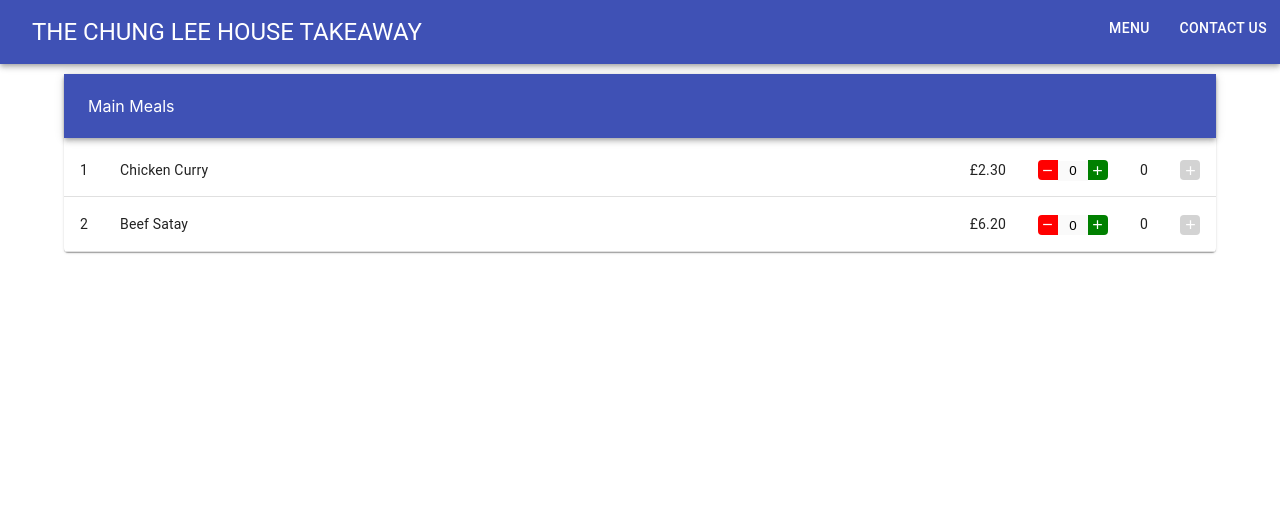
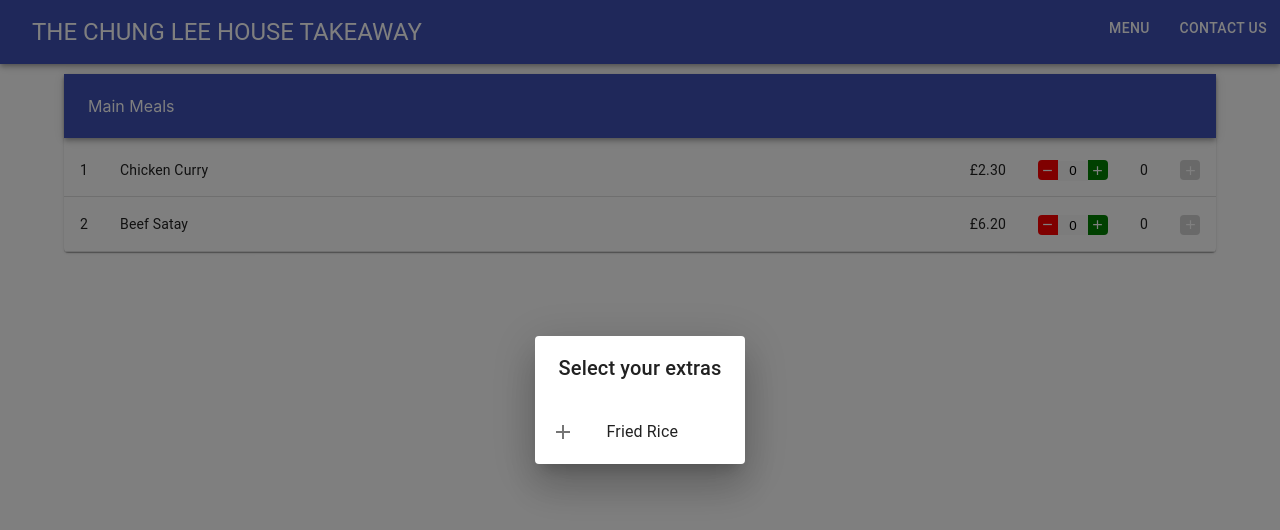
Before and after one commit to JK-Chung/takeaway_menu, a React (Create React App) app: page / in a window 1280 px wide. Both pictures are taken after a click on the button 1190 px from the left and 170 px from the top of the page. Shown: the top 530 px of the page. Built offline with nearby package versions, Linux system fonts and the light colour scheme.

Commit message:
Added a FoodExtrasDialog component
Signed-off-by: Jee Ken Chung <chungjeeken@gmail.com>

```diff
--- a/src/Components/FoodItem.js
+++ b/src/Components/FoodItem.js
@@ -5,6 +5,7 @@ import TableRow from '@material-ui/core/TableRow';
 
 import CounterTextField from "./CounterTextField/CounterTextField";
 import AddButton from "./Components/AddButton";
+import FoodExtrasDialog from "./Layout/FoodExtrasDialog";
 
 const generateTotalPriceUIComponent = (foodItem, quantity) => {
     return (
@@ -17,6 +18,7 @@ const generateTotalPriceUIComponent = (foodItem, quantity) => {
 export default props => {
     const {id, name, price} = props.foodItem;
     const [quantity, setQuantity] = React.useState(0);
+    const [isDialogOpen, setIsDialogOpen] = React.useState(false);
 
     const tableCellStyle = {
         "white-space": "nowrap"
@@ -30,7 +32,8 @@ export default props => {
                 <CounterTextField callbackToReceiveCounter={ setQuantity }/>
             </TableCell>
             <TableCell>{quantity}</TableCell>
-            <TableCell><AddButton style={{"backgroundColor": quantity === 0 ? "lightgray" : "blue"}}/></TableCell>
+            <TableCell><AddButton onClick={() => setIsDialogOpen(true)} style={{"backgroundColor": quantity === 0 ? "lightgray" : "blue"}}/></TableCell>
+            <FoodExtrasDialog open={isDialogOpen} onClose={() => setIsDialogOpen(false)}/>
         </TableRow>
     )
 }
--- /dev/null
+++ b/src/Components/Layout/FoodExtrasDialog.js
@@ -0,0 +1,26 @@
+import React from "react";
+import List from '@material-ui/core/List';
+import ListItem from '@material-ui/core/ListItem';
+import ListItemText from '@material-ui/core/ListItemText';
+import DialogTitle from '@material-ui/core/DialogTitle';
+import Dialog from '@material-ui/core/Dialog';
+import {ListItemIcon} from "@material-ui/core";
+import AddIcon from "@material-ui/icons/Add";
+
+const FoodExtrasDialog = props => {
+    return (
+        <Dialog {...props}>
+            <DialogTitle>Select your extras</DialogTitle>
+            <List>
+                <ListItem>
+                    <ListItemIcon>
+                        <AddIcon />
+                    </ListItemIcon>
+                    <ListItemText primary="Fried Rice" />
+                </ListItem>
+            </List>
+        </Dialog>
+    )
+};
+
+export default FoodExtrasDialog;
```
